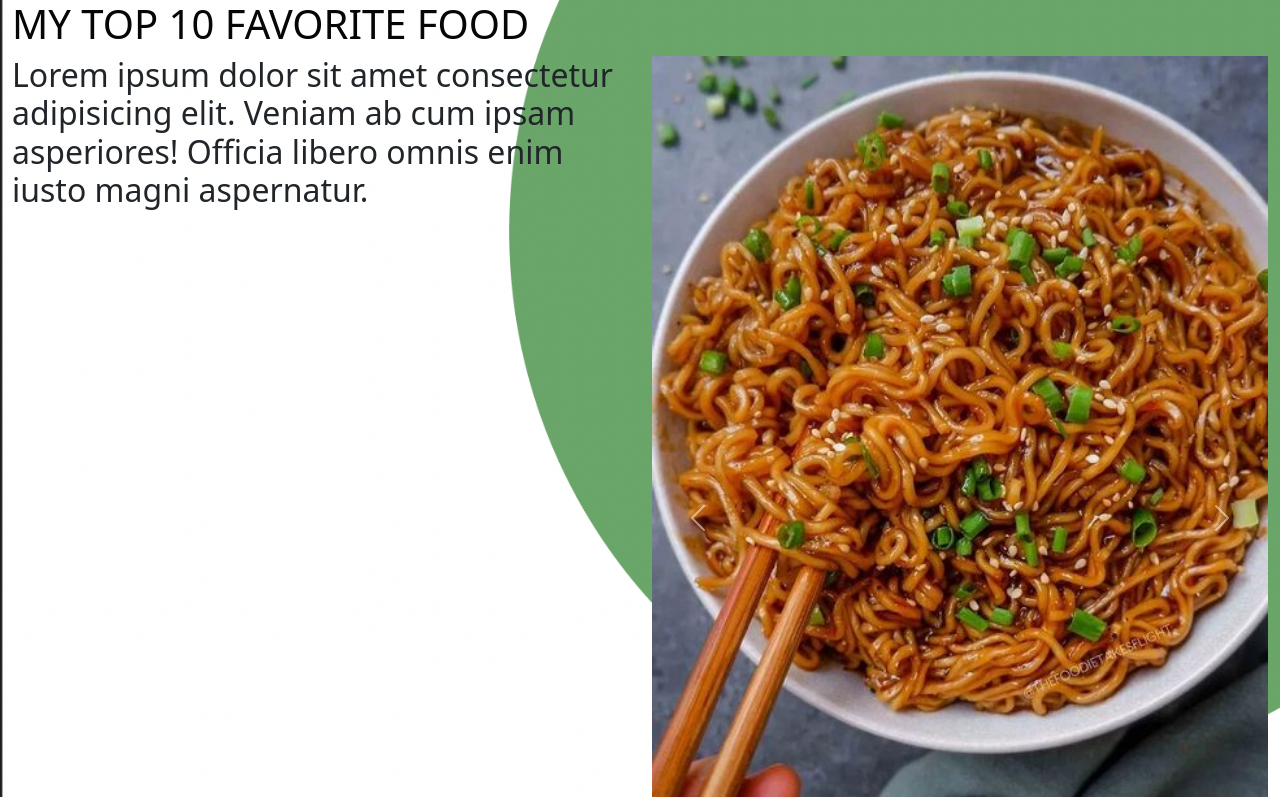
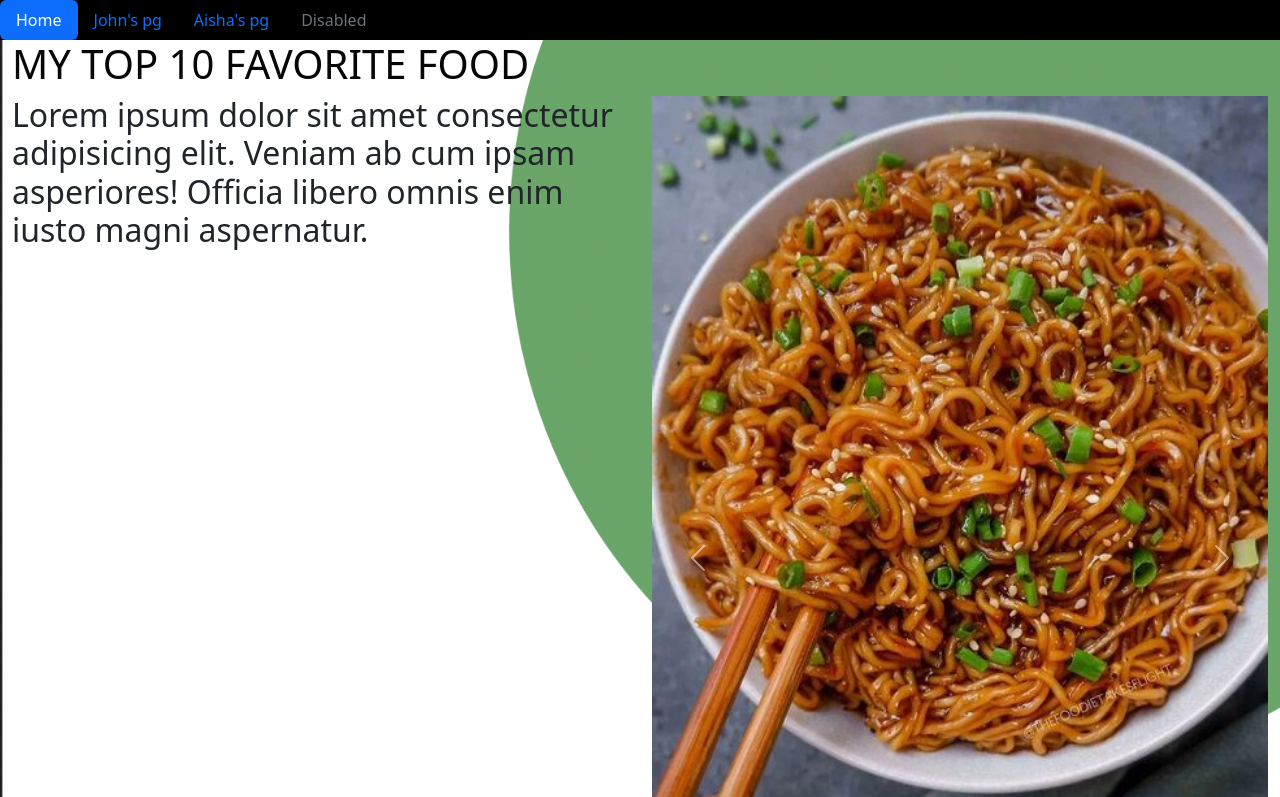
Before and after one commit to aishamashrah/foodCarFavoriteTopTen, a plain HTML site: page pages/page1.html in a window 1280 px wide. Shown: the top 797 px of the page. Drawn offline with nearby package versions, Linux system fonts and the light colour scheme.

Commit message:
pushing p

```diff
--- a/pages/page1.html
+++ b/pages/page1.html
@@ -11,6 +11,20 @@
 </head>
 
 <body class="body">
+  <ul class="nav nav-pills">
+    <li class="nav-item">
+      <a class="nav-link active" aria-current="page" href="../index.html">Home</a>
+    </li>
+    <li class="nav-item">
+      <a class="nav-link" href="#">John's pg</a>
+    </li>
+    <li class="nav-item">
+      <a class="nav-link" href="../pages/page1.html">Aisha's pg</a>
+    </li>
+    <li class="nav-item">
+      <a class="nav-link disabled">Disabled</a>
+    </li>
+  </ul>
   <div class="container-fluid d-flex align-content-between flex-wrap" style="height: 100%;">
     <h1 class="TITLE1">MY TOP 10 FAVORITE FOOD</h1>
     <div class="row">
```
